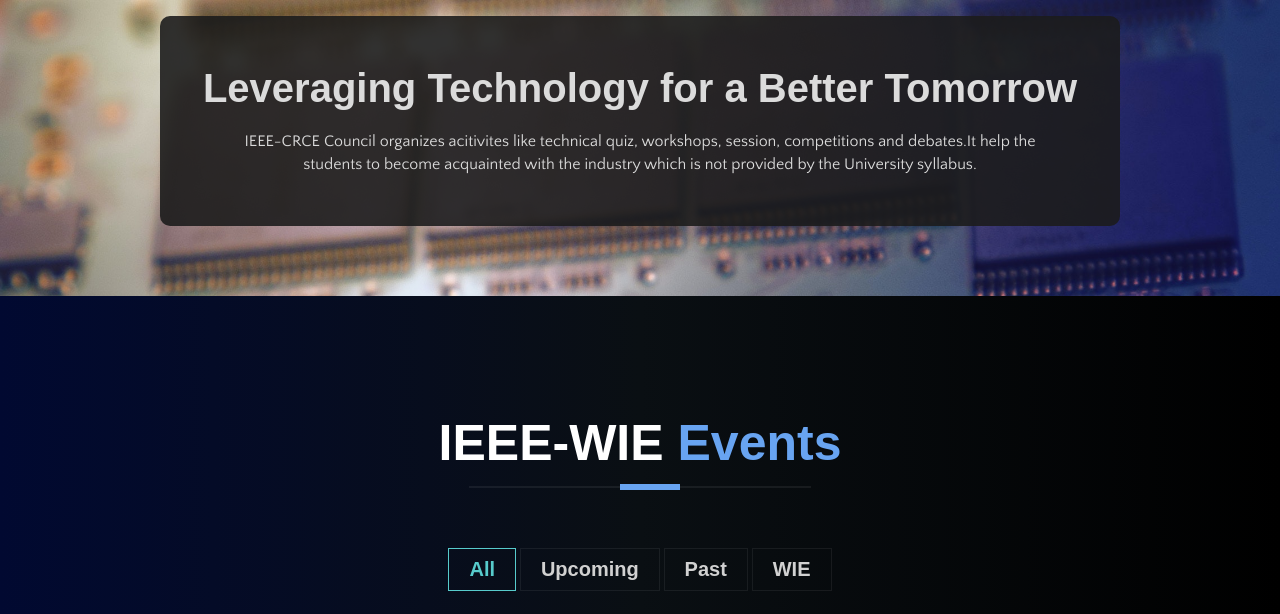
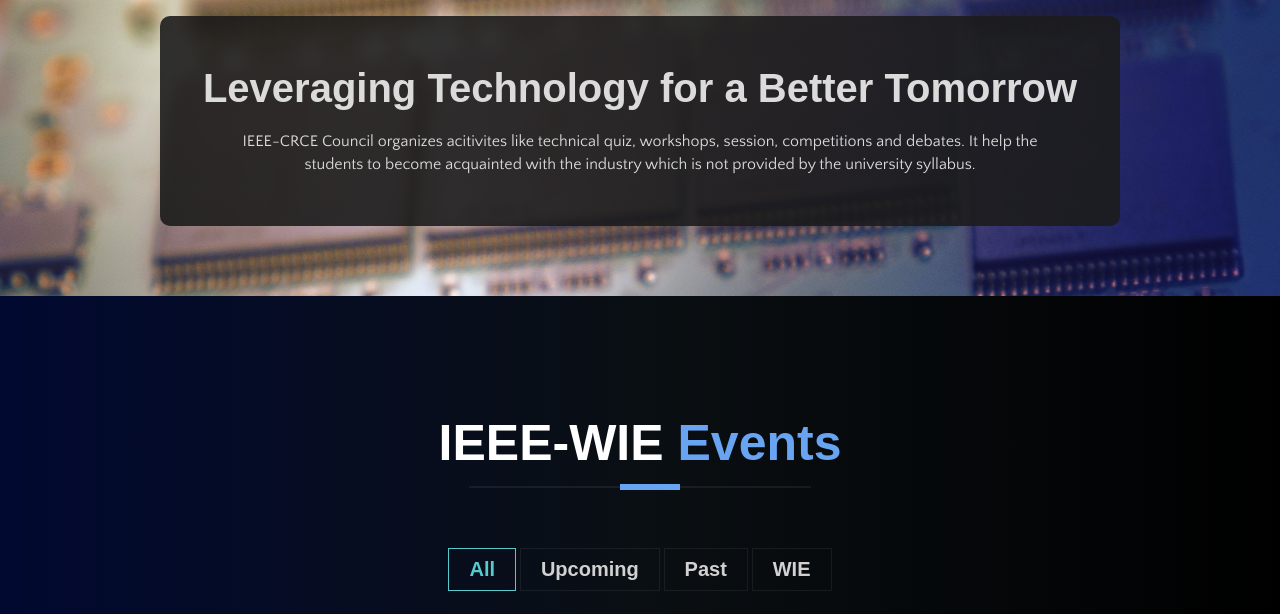
Before and after one commit to ieee-wie-crce/ieee-crce, a plain HTML site: page index.html in a window 1280 px wide. Shown: the part 2604-3218 px from the top of the page. Drawn offline with nearby package versions, Linux system fonts and the light colour scheme; some packages are replaced by stand-ins of ours; files whose address does not match are found by name; a web font is replaced by a local one.

Commit message:
modified website

```diff
--- a/index.html
+++ b/index.html
@@ -218,7 +218,10 @@
 			<div>
 				<div class=" text-center">
 					<h2>Leveraging Technology for a Better Tomorrow</h2>
-					<p style="padding: 10px 35px 10px 35px;">IEEE-CRCE Council organizes acitivites like technical quiz, workshops, session, competitions and debates.It  help the students to become acquainted with the industry which is not provided by the University syllabus.</p>
+					<p style="padding: 10px 35px 10px 35px;">IEEE-CRCE Council organizes acitivites
+						like technical quiz, workshops, session, competitions and debates. It  help
+						the students to become acquainted with the industry which is not provided by
+						the university syllabus.</p>
 				</div>
 			</div>
 		</div>
```
